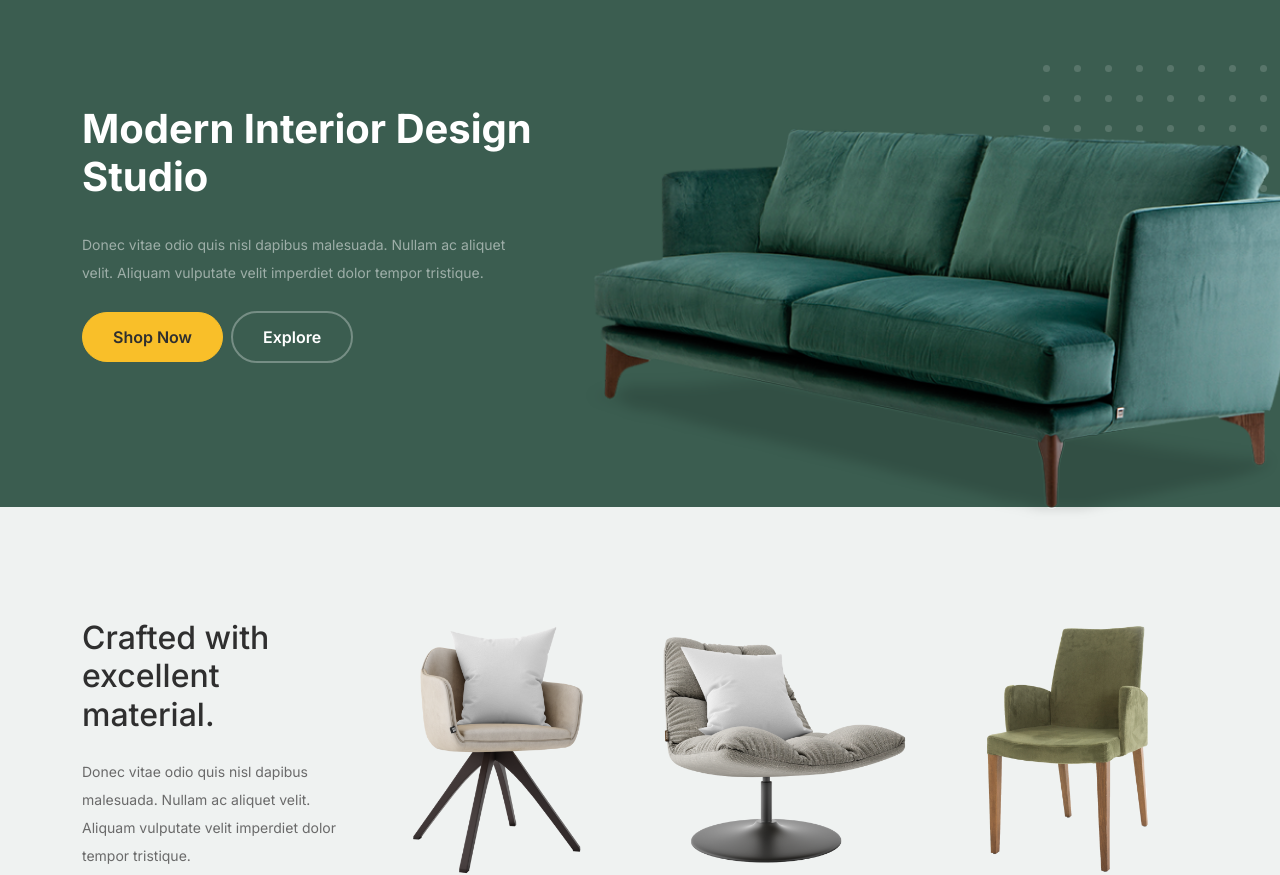
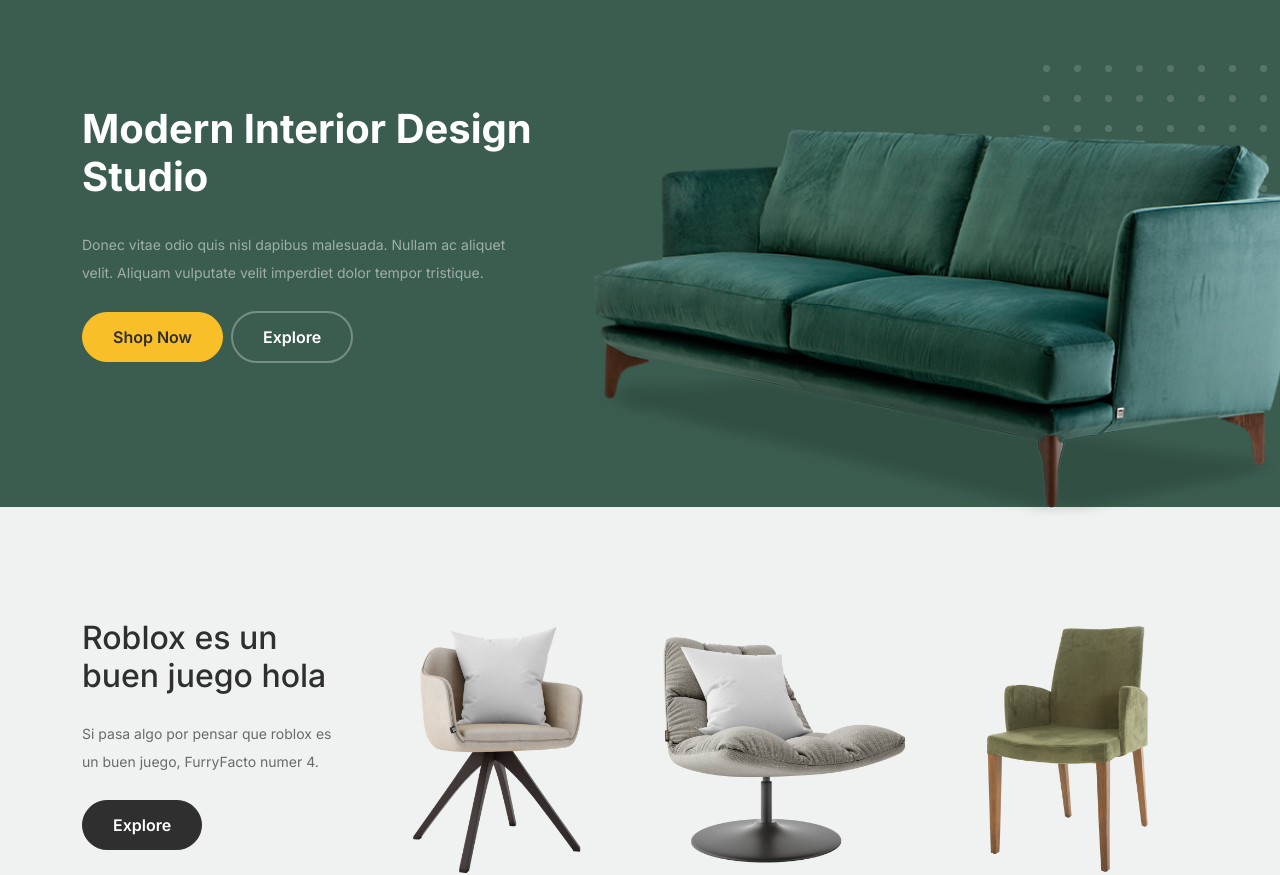
Before and after one commit to marcelosans/examenm5uf2, a plain HTML site: page template/furni-1.0.0/index.html in a window 1280 px wide. Shown: the part 77-952 px from the top of the page. Drawn offline with Linux system fonts and the light colour scheme.

Commit message:
modificacions branca p2

```diff
--- a/template/furni-1.0.0/index.html
+++ b/template/furni-1.0.0/index.html
@@ -86,8 +86,8 @@
 
 					<!-- Start Column 1 -->
 					<div class="col-md-12 col-lg-3 mb-5 mb-lg-0">
-						<h2 class="mb-4 section-title">Crafted with excellent material.</h2>
-						<p class="mb-4">Donec vitae odio quis nisl dapibus malesuada. Nullam ac aliquet velit. Aliquam vulputate velit imperdiet dolor tempor tristique. </p>
+						<h2 class="mb-4 section-title">Roblox es un buen juego hola</h2>
+						<p class="mb-4">Si pasa algo por pensar que roblox es un buen juego, FurryFacto numer 4.</p>
 						<p><a href="../../html/shop.html" class="btn">Explore</a></p>
 					</div>
 					<!-- End Column 1 -->
@@ -465,7 +465,7 @@
 
 				<div class="row g-5 mb-5">
 					<div class="col-lg-4">
-						<div class="mb-4 footer-logo-wrap"><a href="#" class="footer-logo">Furni<span>.</span></a></div>
+						<div class="mb-4 footer-logo-wrap"><a href="#" class="footer-logo">Minecraft 10.2 git push ./<span>.</span></a></div>
 						<p class="mb-4">Donec facilisis quam ut purus rutrum lobortis. Donec vitae odio quis nisl dapibus malesuada. Nullam ac aliquet velit. Aliquam vulputate velit imperdiet dolor tempor tristique. Pellentesque habitant</p>
 
 						<ul class="list-unstyled custom-social">
```
